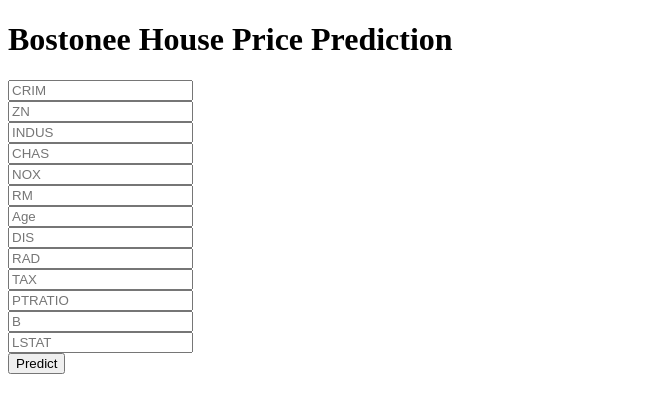
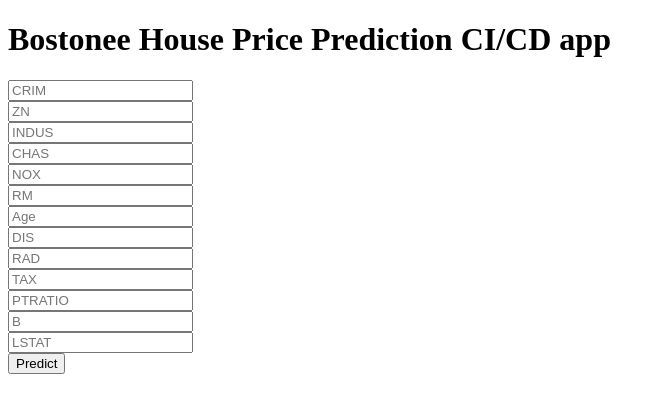
Before and after one commit to Neel7317/Demo, a Flask app: page / in a window 1280 px wide. Shown: the top 413 px of the page, without its empty margins (0-665 px from the left). Run offline with Flask 2, Linux system fonts and the light colour scheme; parts of the project's set-up code (start-up, migrations or seed data) failed here and were passed over.

```diff
--- a/templates/home.html
+++ b/templates/home.html
@@ -14,7 +14,7 @@
 
 <body>
  <div class="login">
-	<h1>Bostonee House Price Prediction</h1>
+	<h1>Bostonee House Price Prediction CI/CD app</h1>
 
      <!-- Main Input For Receiving Query to our ML -->
     <form action="{{ url_for('predict')}}"method="post">
```
